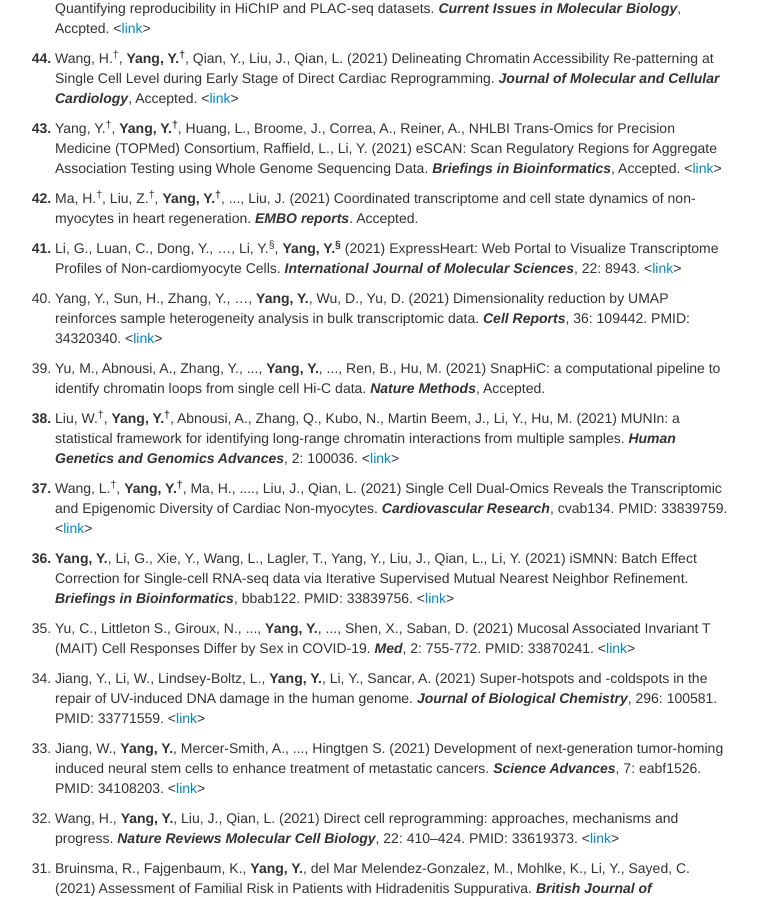
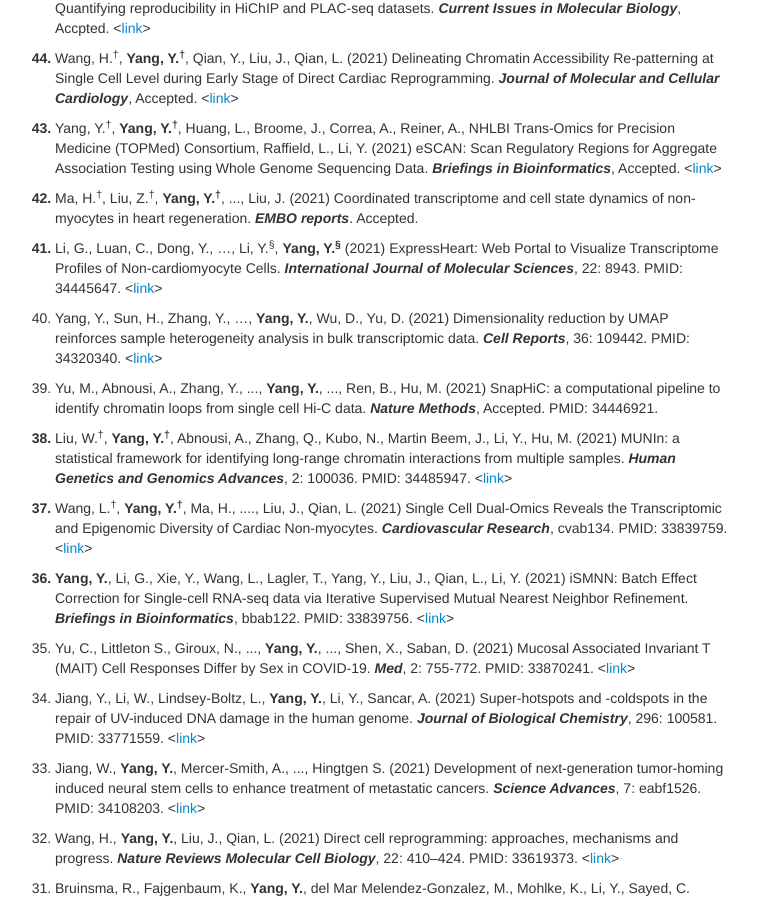
Before and after one commit to yycunc/yycunc.github.io, a Jekyll site: the page built from pages/pubs.md, in a window 1280 px wide and 900 px high, scrolled down 556 px. Shown: the whole window, without its empty margins (260-1017 px from the left). Built offline with Jekyll 4.4.1, drawn with Linux system fonts in a browser that asks for light colours.

Commit message:
Update pubs.md

```diff
--- a/pages/pubs.md
+++ b/pages/pubs.md
@@ -29,13 +29,13 @@ title: Yuchen Yang's publications
 
 <ol start="42" style="font-weight: bold;"> <li><span style="font-weight: normal;">Ma, H.<sup>&dagger;</sup>, Liu, Z.<sup>&dagger;</sup>, <b>Yang, Y.<sup>&dagger;</sup></b>, ..., Liu, J. (2021) Coordinated transcriptome and cell state dynamics of non-myocytes in heart regeneration. <i><b>EMBO reports</b></i>. Accepted.</span></li></ol>
 
-<ol start="41" style="font-weight: bold;"> <li><span style="font-weight: normal;">Li, G., Luan, C., Dong, Y., …, Li, Y.<sup>&sect;</sup>, <b>Yang, Y.<sup>&sect;</sup></b> (2021) ExpressHeart: Web Portal to Visualize Transcriptome Profiles of Non-cardiomyocyte Cells. <i><b>International Journal of Molecular Sciences</b></i>, 22: 8943. <<a href="https://www.mdpi.com/1422-0067/22/16/8943">link</a>></span></li></ol>
+<ol start="41" style="font-weight: bold;"> <li><span style="font-weight: normal;">Li, G., Luan, C., Dong, Y., …, Li, Y.<sup>&sect;</sup>, <b>Yang, Y.<sup>&sect;</sup></b> (2021) ExpressHeart: Web Portal to Visualize Transcriptome Profiles of Non-cardiomyocyte Cells. <i><b>International Journal of Molecular Sciences</b></i>, 22: 8943. PMID: 34445647. <<a href="https://www.mdpi.com/1422-0067/22/16/8943">link</a>></span></li></ol>
 
 <ol start="40"> <li> Yang, Y., Sun, H., Zhang, Y., …, <b>Yang, Y.</b>, Wu, D., Yu, D. (2021) Dimensionality reduction by UMAP reinforces sample heterogeneity analysis in bulk transcriptomic data. <i><b>Cell Reports</b></i>, 36: 109442. PMID: 34320340. <<a href="https://www.sciencedirect.com/science/article/pii/S2211124721008597">link</a>></li></ol>
 
-<ol start="39"> <li>Yu, M., Abnousi, A., Zhang, Y., ..., <b>Yang, Y.</b>, ..., Ren, B., Hu, M. (2021) SnapHiC: a computational pipeline to identify chromatin loops from single cell Hi-C data. <i><b>Nature Methods</b></i>, Accepted.</li></ol>
+<ol start="39"> <li>Yu, M., Abnousi, A., Zhang, Y., ..., <b>Yang, Y.</b>, ..., Ren, B., Hu, M. (2021) SnapHiC: a computational pipeline to identify chromatin loops from single cell Hi-C data. <i><b>Nature Methods</b></i>, Accepted. PMID: 34446921. </li></ol>
 
-<ol start="38" style="font-weight: bold;"> <li><span style="font-weight: normal;">Liu, W.<sup>&dagger;</sup>, <b>Yang, Y.<sup>&dagger;</sup></b>, Abnousi, A., Zhang, Q., Kubo, N., Martin Beem, J., Li, Y., Hu, M. (2021) MUNIn: a statistical framework for identifying long-range chromatin interactions from multiple samples. <i><b>Human Genetics and Genomics Advances</b></i>, 2: 100036. <<a href="https://www.sciencedirect.com/science/article/pii/S2666247721000178?via%3Dihub">link</a>></span></li></ol>
+<ol start="38" style="font-weight: bold;"> <li><span style="font-weight: normal;">Liu, W.<sup>&dagger;</sup>, <b>Yang, Y.<sup>&dagger;</sup></b>, Abnousi, A., Zhang, Q., Kubo, N., Martin Beem, J., Li, Y., Hu, M. (2021) MUNIn: a statistical framework for identifying long-range chromatin interactions from multiple samples. <i><b>Human Genetics and Genomics Advances</b></i>, 2: 100036. PMID: 34485947. <<a href="https://www.sciencedirect.com/science/article/pii/S2666247721000178?via%3Dihub">link</a>></span></li></ol>
 
 <ol start="37" style="font-weight: bold;"> <li><span style="font-weight: normal;">Wang, L.<sup>&dagger;</sup>, <b>Yang, Y.<sup>&dagger;</sup></b>, Ma, H., ...., Liu, J., Qian, L. (2021) Single Cell Dual-Omics Reveals the Transcriptomic and Epigenomic Diversity of Cardiac Non-myocytes. <i><b>Cardiovascular Research</b></i>, cvab134. PMID: 33839759. <<a href="https://academic.oup.com/cardiovascres/advance-article-abstract/doi/10.1093/cvr/cvab134/6220323">link</a>></span></li></ol>
 
```
